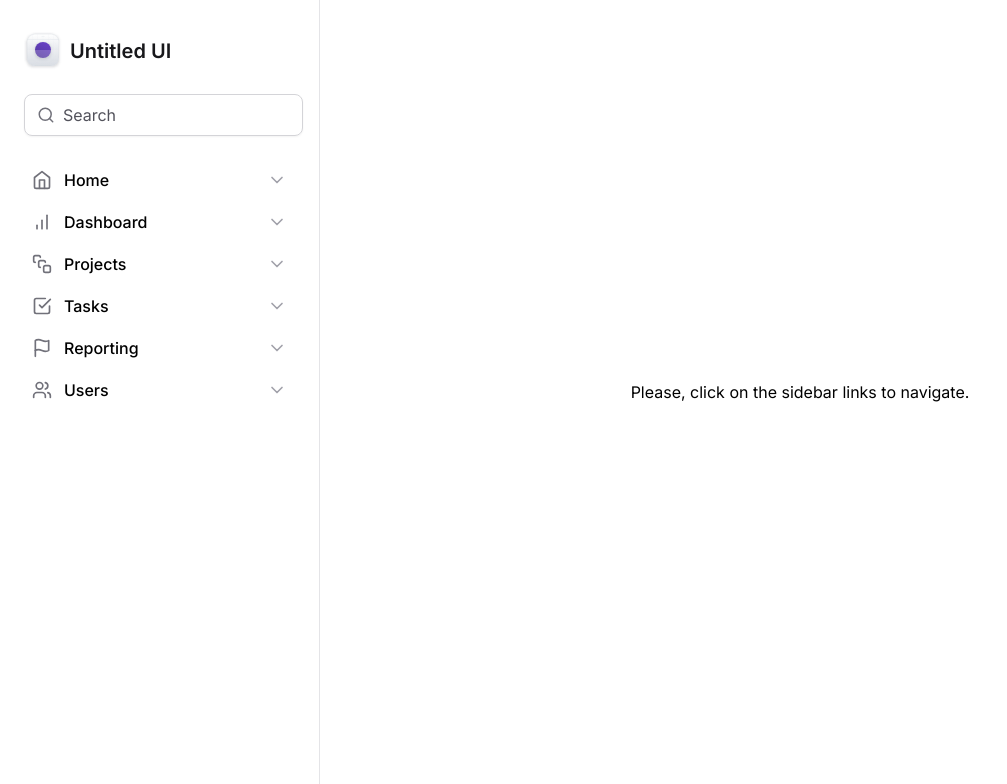
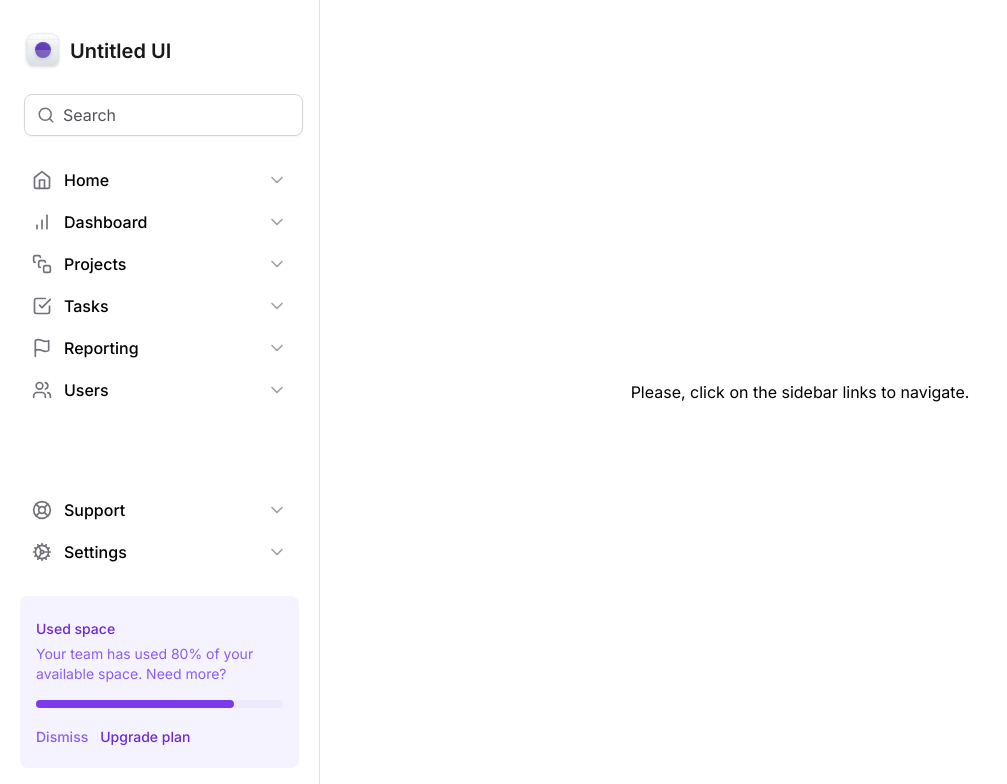
Before and after one commit to raphaeljcm/untitled-ui, a React (Vite) app: page / in a window 1280 px wide. Shown: the top 784 px of the page, without its empty margins (0-1007 px from the left). Built offline with nearby package versions, Linux system fonts and the light colour scheme.

Commit message:
feat: foot navigation

```diff
--- a/src/components/Sidebar/MainNavigation/index.tsx
+++ /dev/null
@@ -1,23 +0,0 @@
-import {
-  BarChart,
-  CheckSquare,
-  Flag,
-  Home,
-  SquareStack,
-  Users,
-} from 'lucide-react';
-import { NavItem } from './NavItem';
-import { APP_ROUTES } from 'src/consts/routes';
-
-export function MainNavigation() {
-  return (
-    <nav className="space-y-0.5">
-      <NavItem title="Home" icon={Home} to={APP_ROUTES.HOME} />
-      <NavItem title="Dashboard" icon={BarChart} to={APP_ROUTES.DASHBOARD} />
-      <NavItem title="Projects" icon={SquareStack} to={APP_ROUTES.PROJECTS} />
-      <NavItem title="Tasks" icon={CheckSquare} to={APP_ROUTES.TASKS} />
-      <NavItem title="Reporting" icon={Flag} to={APP_ROUTES.REPORTING} />
-      <NavItem title="Users" icon={Users} to={APP_ROUTES.USERS} />
-    </nav>
-  );
-}
--- /dev/null
+++ b/src/components/Sidebar/UsedSpaceWidget.tsx
@@ -0,0 +1,33 @@
+export function UsedSpaceWidget() {
+  return (
+    <div className="flex flex-col gap-4 rounded-lg bg-violet-50 px-4 py-5">
+      <div className="space-y-1">
+        <span className="text-sm/5 font-medium text-violet-700">
+          Used space
+        </span>
+        <p className="text-sm/5 text-violet-500">
+          Your team has used 80% of your available space. Need more?
+        </p>
+      </div>
+
+      <div className="h-2 rounded-full bg-violet-100">
+        <div className="h-2 w-4/5 rounded-full bg-violet-600" />
+      </div>
+
+      <div className="space-x-3">
+        <button
+          type="button"
+          className="text-sm font-medium text-violet-500 hover:text-violet-700"
+        >
+          Dismiss
+        </button>
+        <button
+          type="button"
+          className="text-sm font-medium text-violet-700 hover:text-violet-900"
+        >
+          Upgrade plan
+        </button>
+      </div>
+    </div>
+  );
+}
--- a/src/components/Sidebar/index.tsx
+++ b/src/components/Sidebar/index.tsx
@@ -1,10 +1,22 @@
-import { Search } from 'lucide-react';
+import {
+  BarChart,
+  CheckSquare,
+  Flag,
+  Search,
+  SquareStack,
+  Users,
+  Home,
+  LifeBuoy,
+  Cog,
+} from 'lucide-react';
 import { Logo } from './Logo';
-import { MainNavigation } from './MainNavigation';
+import { NavItem } from './NavItem';
+import { APP_ROUTES } from 'src/consts/routes';
+import { UsedSpaceWidget } from './UsedSpaceWidget';
 
 export function Sidebar() {
   return (
-    <aside className="space-y-6 border-r border-zinc-200 px-5 py-8">
+    <aside className="flex flex-col gap-6 border-r border-zinc-200 px-5 py-8">
       <Logo />
 
       <div className="mx-1 flex w-full items-center gap-2 rounded-lg border border-zinc-300 px-3 py-2 shadow-sm">
@@ -16,7 +28,23 @@
         />
       </div>
 
-      <MainNavigation />
+      <nav className="space-y-0.5">
+        <NavItem title="Home" icon={Home} to={APP_ROUTES.HOME} />
+        <NavItem title="Dashboard" icon={BarChart} to={APP_ROUTES.DASHBOARD} />
+        <NavItem title="Projects" icon={SquareStack} to={APP_ROUTES.PROJECTS} />
+        <NavItem title="Tasks" icon={CheckSquare} to={APP_ROUTES.TASKS} />
+        <NavItem title="Reporting" icon={Flag} to={APP_ROUTES.REPORTING} />
+        <NavItem title="Users" icon={Users} to={APP_ROUTES.USERS} />
+      </nav>
+
+      <div className="mt-auto flex flex-col gap-6">
+        <nav className="space-y-0.5">
+          <NavItem title="Support" icon={LifeBuoy} to={APP_ROUTES.SUPPORT} />
+          <NavItem title="Settings" icon={Cog} to={APP_ROUTES.SETTINGS} />
+        </nav>
+
+        <UsedSpaceWidget />
+      </div>
     </aside>
   );
 }
--- a/src/consts/routes.ts
+++ b/src/consts/routes.ts
@@ -6,4 +6,6 @@
   TASKS: 'tasks',
   REPORTING: 'reporting',
   USERS: 'users',
+  SUPPORT: 'support',
+  SETTINGS: 'settings',
 } as const;
```
Also changed, not shown: src/components/Sidebar/NavItem.tsx (renamed from src/components/Sidebar/MainNavigation/NavItem.tsx).
